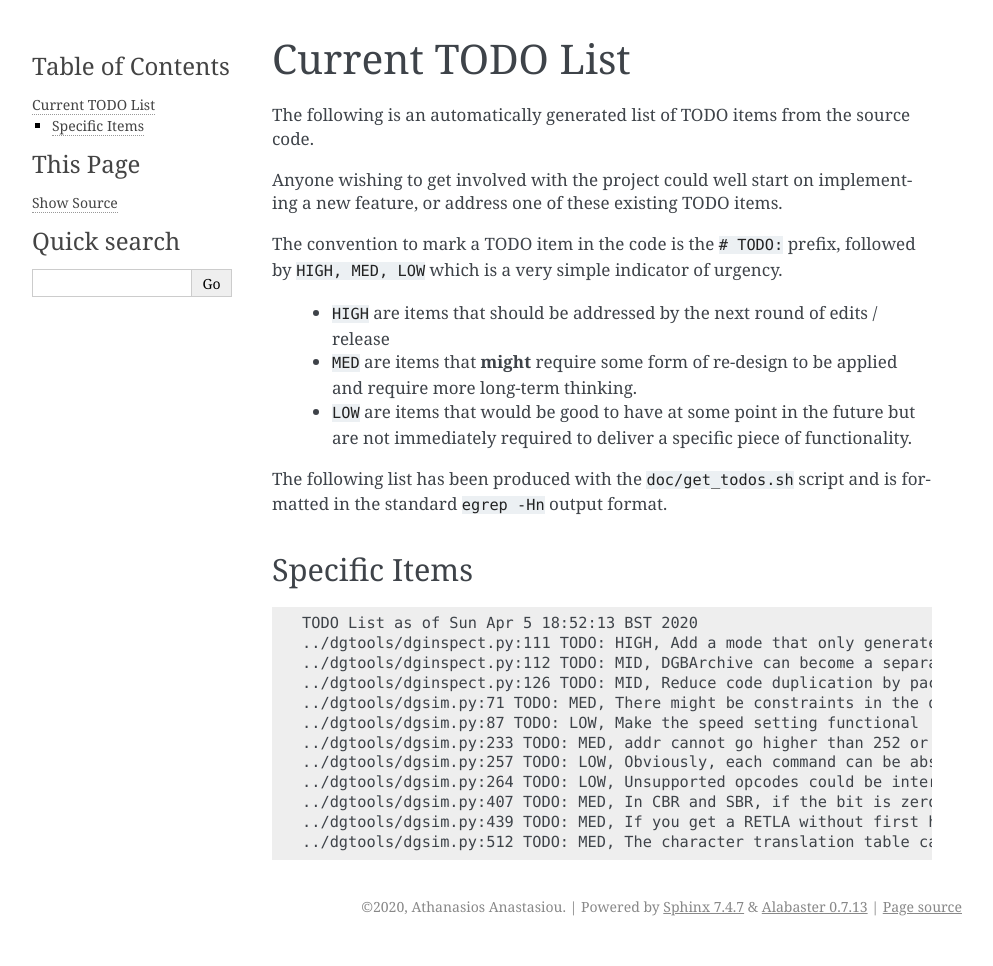
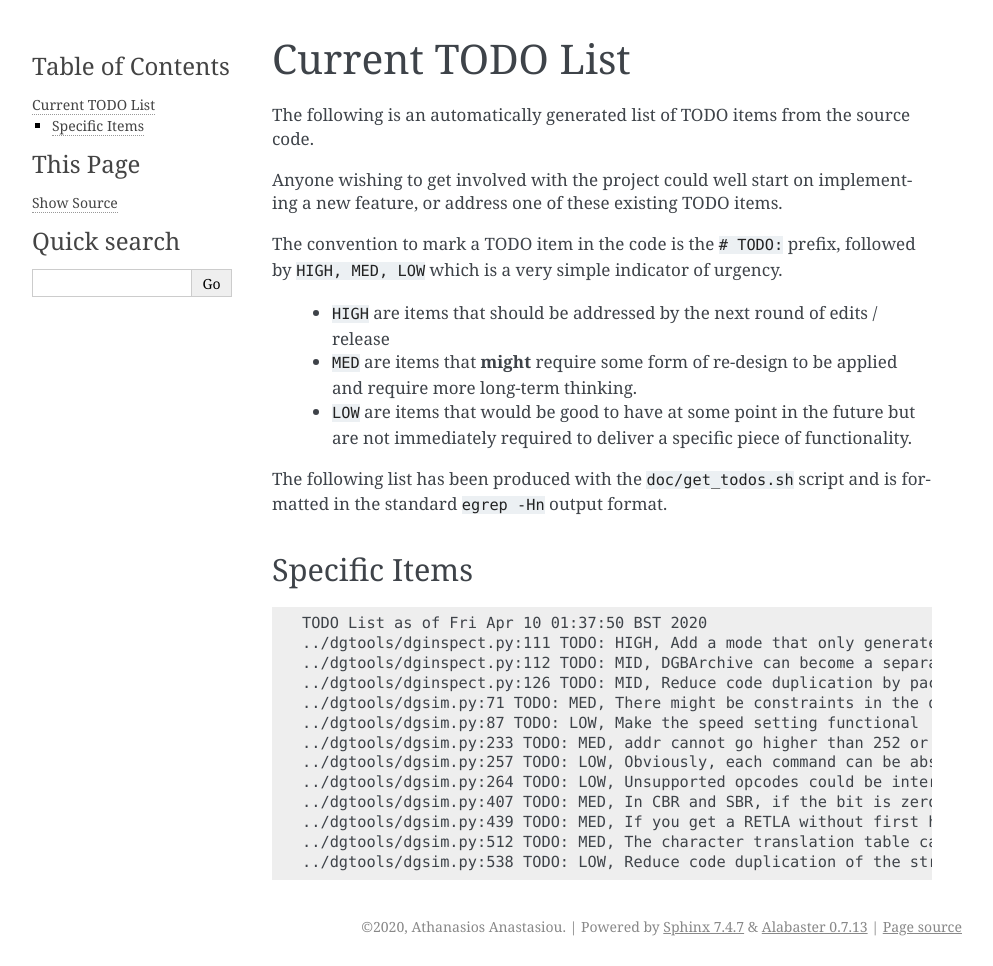
Before and after one commit to aanastasiou/dgtools, a Sphinx documentation site: the page built from doc/source/current_todos.rst, in a window 1280 px wide. Shown: the whole page, without its empty margins (148-1141 px from the left). Built offline with Sphinx 7.4.7, drawn with Linux system fonts in a browser that asks for light colours.

Commit message:
Updated todo list

```diff
--- a/doc/source/todo_list.txt
+++ b/doc/source/todo_list.txt
@@ -1,4 +1,4 @@
-TODO List as of Sun Apr 5 18:52:13 BST 2020
+TODO List as of Fri Apr 10 01:37:50 BST 2020
 ../dgtools/dginspect.py:111 TODO: HIGH, Add a mode that only generates an update of the VM state when the state of one of the tracked symbols changes
 ../dgtools/dginspect.py:112 TODO: MID, DGBArchive can become a separate entity and reduce duplication of checks.
 ../dgtools/dginspect.py:126 TODO: MID, Reduce code duplication by packaging this validation in a function
@@ -10,3 +10,4 @@ TODO List as of Sun Apr 5 18:52:13 BST 2020
 ../dgtools/dgsim.py:407 TODO: MED, In CBR and SBR, if the bit is zero, it should raise an error at compile time.
 ../dgtools/dgsim.py:439 TODO: MED, If you get a RETLA without first having called CALL, it should raise an exception at compile time.
 ../dgtools/dgsim.py:512 TODO: MED, The character translation table can be improved here to get rid of the >9 and clarify depictions.
+../dgtools/dgsim.py:538 TODO: LOW, Reduce code duplication of the string translation table here.
```
